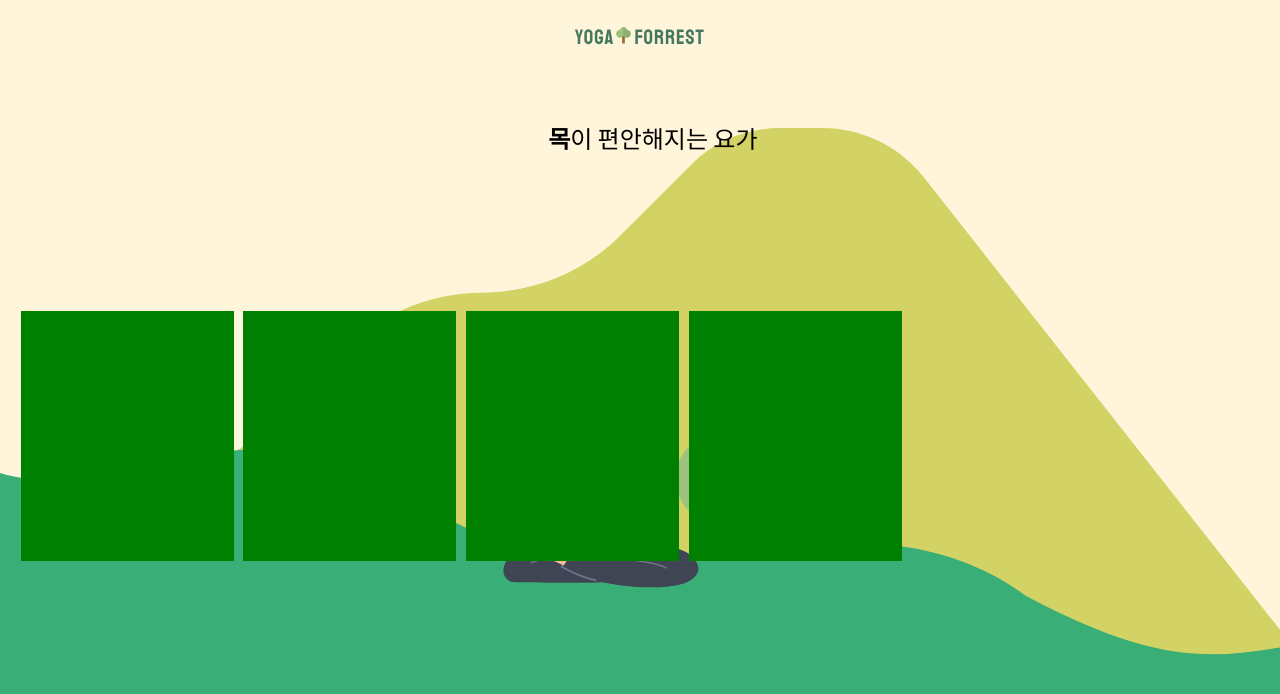
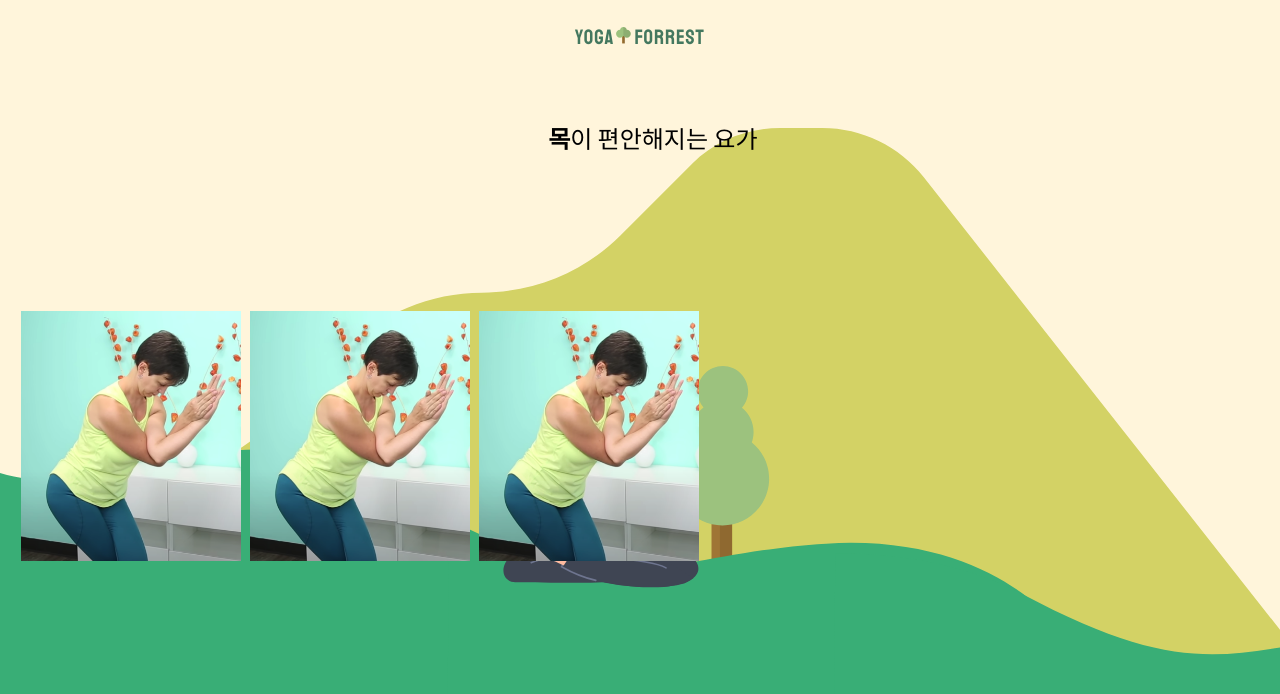
Before and after one commit to mmyeon/yogalim, a React (Create React App) app: page /practice/neck in a window 1280 px wide. Shown: the top 694 px of the page. Built offline with nearby package versions, Linux system fonts and the light colour scheme.

Commit message:
[feat] PracticeVideoList 컴포넌트 > data에서 thumbnail 경로 가져와서 화면에 뿌리기

```diff
--- a/src/data.js
+++ b/src/data.js
@@ -2,40 +2,47 @@ import { COLORS } from "./styles/constant";
 
 const data = [
   {
+    id: 1,
     title: { eng: "neck", kor: "목" },
     buttonColor: `${COLORS.darkGreen1}`,
     playList: [
       {
+        videoId: "1",
         title: "목과 등 상부의 긴장을 완화하는 요가",
         desc: "목을 좌우로 움직여 어깨의 긴장을 풀어주는 수련입니다.",
         time: "20분",
+        thumbnail: "/assets/images/practice/test.png",
         url: "https://www.youtube.com/watch?v=bqmlyel0kPg&t=1s",
       },
       {
+        videoId: "2",
         title: "목과 등 상부의 긴장을 완화하는 요가",
         desc: "목을 좌우로 움직여 어깨의 긴장을 풀어주는 수련입니다.",
         time: "20분",
+        thumbnail: "/assets/images/practice/test.png",
         url: "https://www.youtube.com/watch?v=bqmlyel0kPg&t=1s",
       },
       {
+        videoId: "3",
         title: "목과 등 상부의 긴장을 완화하는 요가",
         desc: "목을 좌우로 움직여 어깨의 긴장을 풀어주는 수련입니다.",
         time: "20분",
+        thumbnail: "/assets/images/practice/test.png",
         url: "https://www.youtube.com/watch?v=bqmlyel0kPg&t=1s",
       },
     ],
   },
-  {
-    title: { eng: "shoulder", kor: "어깨" },
-    buttonColor: `${COLORS.primaryTeal}`,
-  },
-  {
-    title: { eng: "back", kor: "허리" },
-    buttonColor: `${COLORS.brightTurquoise}`,
-  },
-  { title: { eng: "hip", kor: "골반" }, buttonColor: `${COLORS.amber}` },
-  { title: { eng: "leg", kor: "다리" }, buttonColor: `${COLORS.brown}` },
-  { title: { eng: "whole-body", kor: "전신" }, buttonColor: `${COLORS.red}` },
+  //   {
+  //     title: { eng: "shoulder", kor: "어깨" },
+  //     buttonColor: `${COLORS.primaryTeal}`,
+  //   },
+  //   {
+  //     title: { eng: "back", kor: "허리" },
+  //     buttonColor: `${COLORS.brightTurquoise}`,
+  //   },
+  //   { title: { eng: "hip", kor: "골반" }, buttonColor: `${COLORS.amber}` },
+  //   { title: { eng: "leg", kor: "다리" }, buttonColor: `${COLORS.brown}` },
+  //   { title: { eng: "whole-body", kor: "전신" }, buttonColor: `${COLORS.red}` },
 ];
 
 export default data;
--- a/src/routes/PracticeVideoList/index.js
+++ b/src/routes/PracticeVideoList/index.js
@@ -1,16 +1,21 @@
-import React, { useRef } from "react";
-import { useParams } from "react-router";
+import React from "react";
+import { useParams } from "react-router-dom";
 import Header from "../../components/Header";
 import * as Styled from "./index.styles";
 import data from "../../data";
 
 const VideoList = () => {
   const params = useParams();
-  const bodyPartChoice = data.find(
+  const selectedBodyPartObj = data.find(
     (bodyPart) => bodyPart.title.eng === params.body
-  ).title.kor;
+  );
 
-  const videoListEl = useRef(null);
+  const titleInKorean = selectedBodyPartObj.title.kor;
+  // const bodyPartChoice = data.find(
+  //   (bodyPart) => bodyPart.title.eng === params.body
+  // ).title.kor;
+
+  // console.log("bodyPartChoice", bodyPartChoice);
 
   return (
     <Styled.Container>
@@ -18,28 +23,28 @@ const VideoList = () => {
         <Header />
         <div className="content">
           <h2 className="title">
-            {bodyPartChoice === "목" ||
-            bodyPartChoice === "전신" ||
-            bodyPartChoice === "골반" ? (
+            {titleInKorean === "목" ||
+            titleInKorean === "전신" ||
+            titleInKorean === "골반" ? (
               <>
-                <b>{bodyPartChoice}</b>이 편안해지는 요가
+                <b>{titleInKorean}</b>이 편안해지는 요가
               </>
             ) : (
               <>
-                <b>{bodyPartChoice}</b>가 편안해지는 요가
+                <b>{titleInKorean}</b>가 편안해지는 요가
               </>
             )}
           </h2>
           <div className="video-list">
-            <div
-              className="video-container"
-              ref={videoListEl}
-              onScroll={() => console.log("미연쓰")}
-            >
-              <div className="video"></div>
-              <div className="video"></div>
-              <div className="video"></div>
-              <div className="video"></div>
+            <div className="video-container">
+              {selectedBodyPartObj.playList.map((item) => (
+                <img
+                  key={item.videoId}
+                  className="video"
+                  src={item.thumbnail}
+                  alt="yoga video thumbnail"
+                />
+              ))}
             </div>
           </div>
         </div>
```
Also changed, not shown: public/assets/images/practice/test.png (added).
